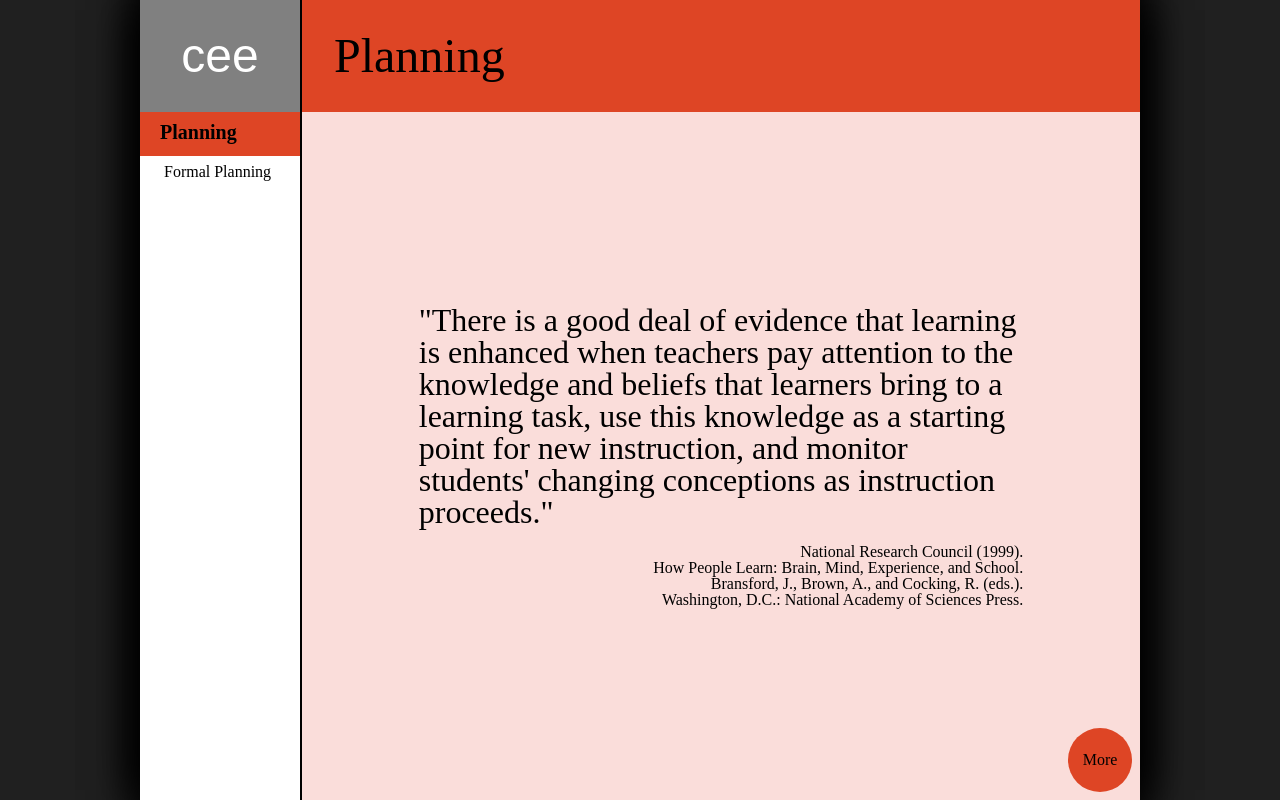
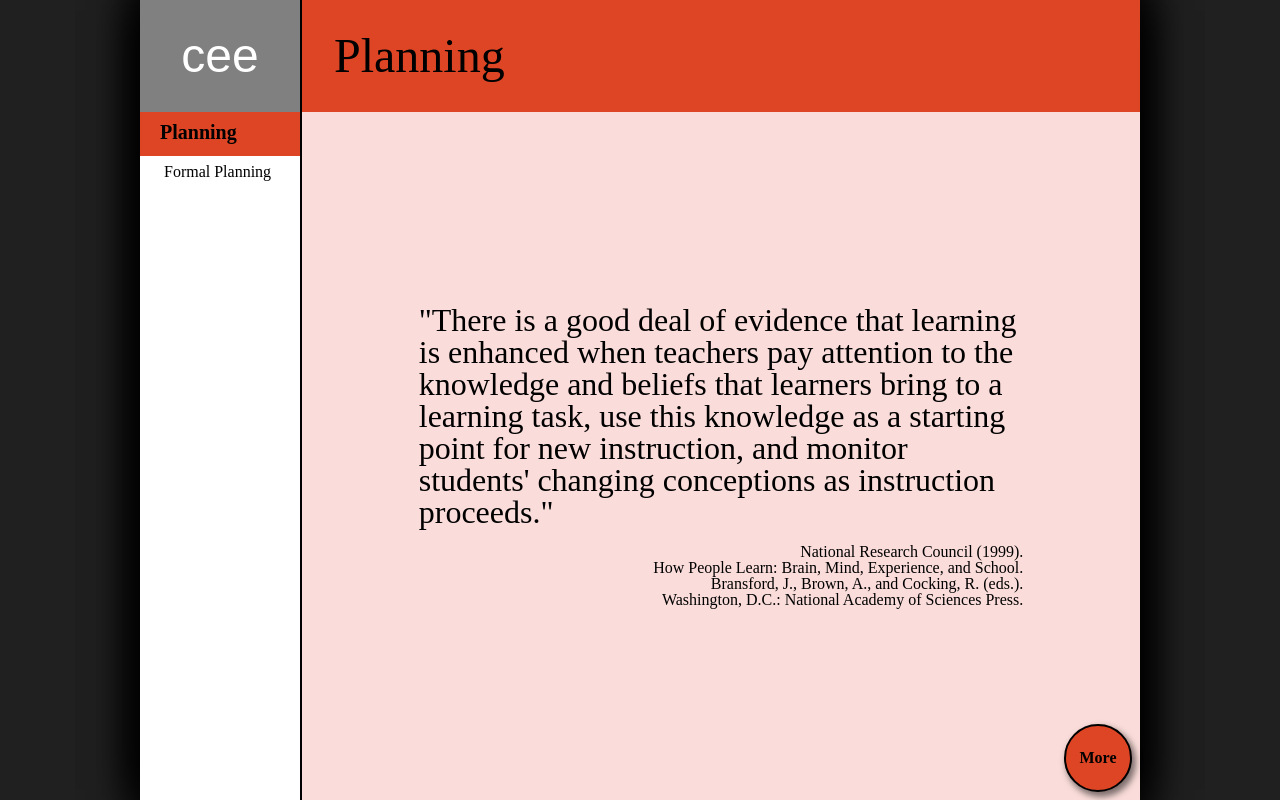
Before and after one commit to sbboard/cee, a Vue app: page / in a window 1280 px wide. Built offline with nearby package versions, Linux system fonts and the light colour scheme.

Commit message:
default page created

```diff
--- a/src/App.vue
+++ b/src/App.vue
@@ -128,23 +128,7 @@ export default {
 </script>
 
 <style lang="sass">
-$mobileWidth: 1000px
-
-//color schemes
-$red: rgb(250,221,218)
-$darkRed: rgb(222,69,37)
-$green: rgb(207,254,224)
-$darkGreen: rgb(2,227,69)
-$purple: rgb(245,231,248)
-$darkPurple: rgb(161,86,199)
-$blue: rgb(222,243,252)
-$darkBlue: rgb(59,173,228)
-$yellow: rgb(255,253,220)
-$darkYellow: rgb(243,195,0)
-
-@mixin mobile
-  @media (max-width: #{$mobileWidth})
-    @content
+@import "../src/global.sass"
 
 html
   background: #202020
@@ -267,22 +251,21 @@ html
     position: absolute
     bottom: 0
     right: 0
-    position: absolute
-    bottom: 0
-    right: 0
     height: 4rem
+    border: 2px solid black
+    font-weight: bold
     width: 4rem
     display: flex
     align-content: center
     cursor: pointer
     font-size: 1rem
+    box-shadow: 3px 4px 6px 1px rgba(0, 0, 0, .5)
     align-items: center
     margin: .5rem
     justify-content: center
-    box-shadow: aqua
     border-radius: 100%
     transition: background-color 250ms
     &:hover
       background-color: white !important
-
+      box-shadow: 0px 0px 6px 1px rgba(0, 0, 0, .5)
 </style>
--- a/src/components/page.vue
+++ b/src/components/page.vue
@@ -1,5 +1,38 @@
 <template>
-  <div v-if="currentPage == null">definition etc etc that stuff</div>
+  <div v-if="currentPage == null" id="defPage">
+    <div id="sidePart">
+      <div id="iris" :class="[`${json[currentIndex].colorScheme}Color`, buttonSteps[miniNav]]"></div>
+      <span
+        v-if="json[currentIndex].definition"
+        :class="{ active: miniNav === 0 }"
+        @click="() => (miniNav = 0)"
+        >definition</span
+      >
+      <span
+        v-if="json[currentIndex].benefits"
+        :class="{ active: miniNav === 1 }"
+        @click="() => (miniNav = 1)"
+        >benefits</span
+      >
+      <span
+        v-if="json[currentIndex].examples"
+        :class="{ active: miniNav === 2 }"
+        @click="() => (miniNav = 2)"
+        >examples</span
+      >
+    </div>
+    <div id="textWindow">
+      <template v-if="miniNav === 0">{{
+        json[currentIndex].definition
+      }}</template>
+      <template v-if="miniNav === 1">{{
+        json[currentIndex].benefits
+      }}</template>
+      <template v-if="miniNav === 2">{{
+        json[currentIndex].examples
+      }}</template>
+    </div>
+  </div>
   <div v-else-if="currentPage == 'example'">
     <Vid></Vid>
   </div>
@@ -25,6 +58,12 @@ import Vid from "./pageComponents/vid.vue";
 export default {
   name: "page",
   components: { PageNav, Vid, Interconnected, Enriching, Challenges },
+  data() {
+    return {
+      miniNav: 0,
+      buttonSteps: ["top", "middle", "bottom"],
+    };
+  },
   computed: {
     json() {
       return this.$store.getters.getJSON;
@@ -40,4 +79,53 @@ export default {
 </script>
 
 <style lang="sass" scoped>
+@import "../../src/global.sass"
+
+#defPage
+  width: 80%
+  margin: 0 auto
+  display: flex
+  justify-content: center
+  height: 86%
+  align-items: center
+  #sidePart
+    width: fit-content
+    display: block
+    padding-right: 1em
+    border-right: 1px solid black
+    display: flex
+    flex-direction: column
+    float: left
+    margin-right: 1em
+    font-size: 1.25em
+    position: relative
+    #iris
+      height: .6em
+      width: .6em
+      border-radius: 100%
+      position: absolute
+      right: -.3em
+      transition: top 250ms
+      &.top
+        top: 15%
+      &.middle
+        top: 47%
+      &.bottom
+        top: 82%
+      &.redColor
+        background-color: $darkRed
+    span
+      text-align: right
+      text-decoration: underline
+      height: 2em
+      justify-content: flex-end
+      align-items: center
+      display: flex
+      opacity: .5
+      cursor: pointer
+      transition: opacity 250ms
+      &:hover
+        opacity: 1
+      &.active
+        opacity: 1
 </style>
--- /dev/null
+++ b/src/global.sass
@@ -0,0 +1,17 @@
+$mobileWidth: 1000px
+
+//color schemes
+$red: rgb(250,221,218)
+$darkRed: rgb(222,69,37)
+$green: rgb(207,254,224)
+$darkGreen: rgb(2,227,69)
+$purple: rgb(245,231,248)
+$darkPurple: rgb(161,86,199)
+$blue: rgb(222,243,252)
+$darkBlue: rgb(59,173,228)
+$yellow: rgb(255,253,220)
+$darkYellow: rgb(243,195,0)
+
+@mixin mobile
+  @media (max-width: #{$mobileWidth})
+    @content
```
